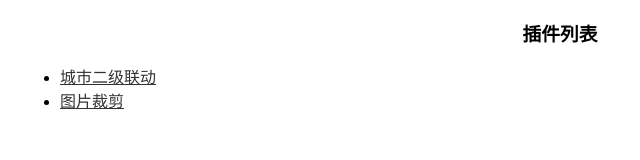
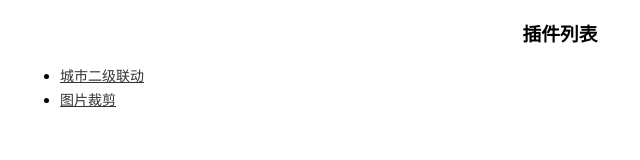
Before and after one commit to leeeco610/learnlive, a website: page public/demo/list.html in a window 1280 px wide. Shown: the full height of the page, 80-720 px from the left. Drawn offline with Linux system fonts and the light colour scheme.

```diff
--- a/public/demo/list.html
+++ b/public/demo/list.html
@@ -12,7 +12,8 @@
         html,body,ul,li{margin: 0;padding: 0;}
         section{width: 1000px;margin: 0 auto;}
         h3{text-align: center;}
-        ul li a{color: #333;}
+        ul li{line-height: 1.5;}
+        ul li a{color: #333;font-size: 14px;}
         ul li a:hover{color: #ff9900;}
     </style>
 </head>
```
